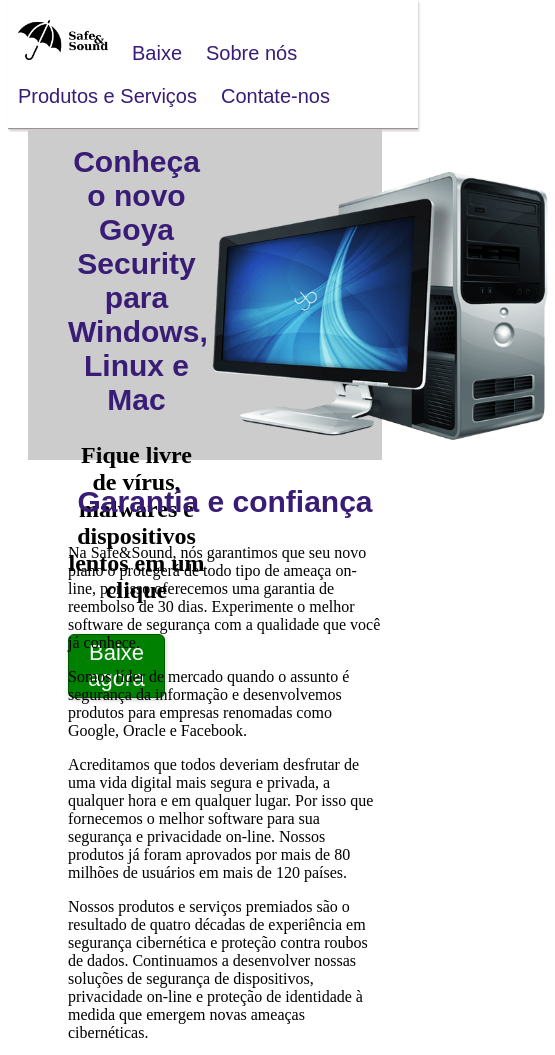
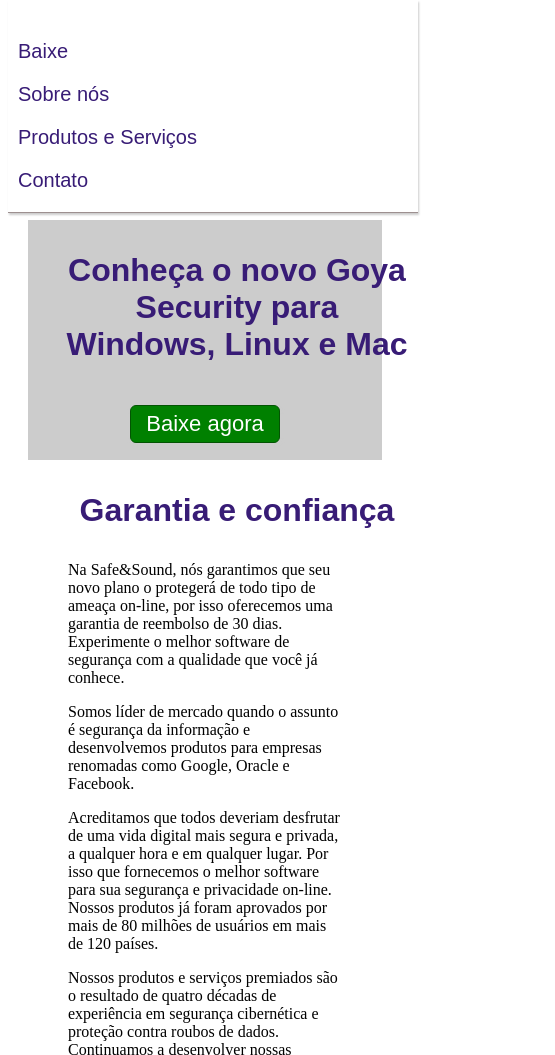
Before and after one commit to ilamuniz/santander-coders_front-end-estatico, a plain HTML site: page index.html in a window 390 px wide. Shown: the top 1055 px of the page, 555 px wide, since content can reach past the window. Drawn offline with Linux system fonts and the light colour scheme.

Commit message:
Adicionando recursos de responsividade

```diff
--- a/css/estilo.css
+++ b/css/estilo.css
@@ -38,13 +38,18 @@ html{
 
 .titulo {
     color: #381C76;
-    font-size: 30px;
+    font-size: 2em;
     font-family: sans-serif;
     text-align: center;
 }
 
+.subtitulo {
+    font-size: 1.5em;
+}
+
 .subtitulo, .titulo {
-    margin-left: 40px;
+    margin: 1em;
+    width: 100%;
 }
 
 .btn {
@@ -96,11 +101,12 @@ html{
 }
 
 .img-staging {
-    height: 350px;
+    max-width: 350px;
+    width: 100%;
 }
 
 .div-content {
-    margin-left: 40px;
+    margin: 0px 40px;
 }
 
 .cards {
--- /dev/null
+++ b/css/responsivo.css
@@ -0,0 +1,31 @@
+@media (width <= 736px) {
+    .img-staging{
+        display: none;
+    }
+
+    .subtitulo{
+        display: none;
+    }
+
+    .staging-content {
+        height: 240px;
+    }
+
+    .staging-content div {
+        width: 100%;
+    }
+}
+
+@media (width <= 620px) {
+    .header-logo img {
+        display: none;
+    }
+
+    .menu li {
+        display: block;
+    }
+
+    .content {
+        margin-top: 220px;
+    }
+}
--- a/index.html
+++ b/index.html
@@ -1,11 +1,14 @@
 <!DOCTYPE html>
-<html>
+<html lang="pt-br">
     <head>
         <meta charset="UTF-8">
         <link rel="shortcut icon" href="./assets/logos/safe-e-sound_icon.png">
         <link rel="stylesheet" href="css/estilo.css">
         <link rel="stylesheet" href="css/tabela.css">
         <link rel="stylesheet" href="css/form.css">
+        <link rel="stylesheet" href="css/responsivo.css">
+        <meta http-equiv="X-UA-Compatible" content="IE=edge">
+        <meta name="viewport" content="width=device-width, initial-scale=1.0">
         <title>Baixe agora o antivírus mais completo do mercado</title>
     </head>
     <body>
@@ -17,7 +20,7 @@
                     <li><a href="#section1">Baixe</a></li>
                     <li><a href="#section2">Sobre nós</a></li>
                     <li><a href="#section3">Produtos e Serviços</a></li>
-                    <li><a href="#section4">Contate-nos</a></li>
+                    <li><a href="#section4">Contato</a></li>
                 </ul>
             </nav>
         </header>
@@ -148,7 +151,7 @@
                 <section id="section4">
                     <h2 class="titulo">Contate-nos</h2>
                     <div class="texto-form">
-                        Dúvidas, sugestões ou reclamações podem ser enviadas no formulário abaixo e entraremos em contato o mais breve possível!
+                        <p>Dúvidas, sugestões ou reclamações podem ser enviadas no formulário abaixo e entraremos em contato o mais breve possível!</p>
                     </div>
 
                     <div class="content-form">
```
